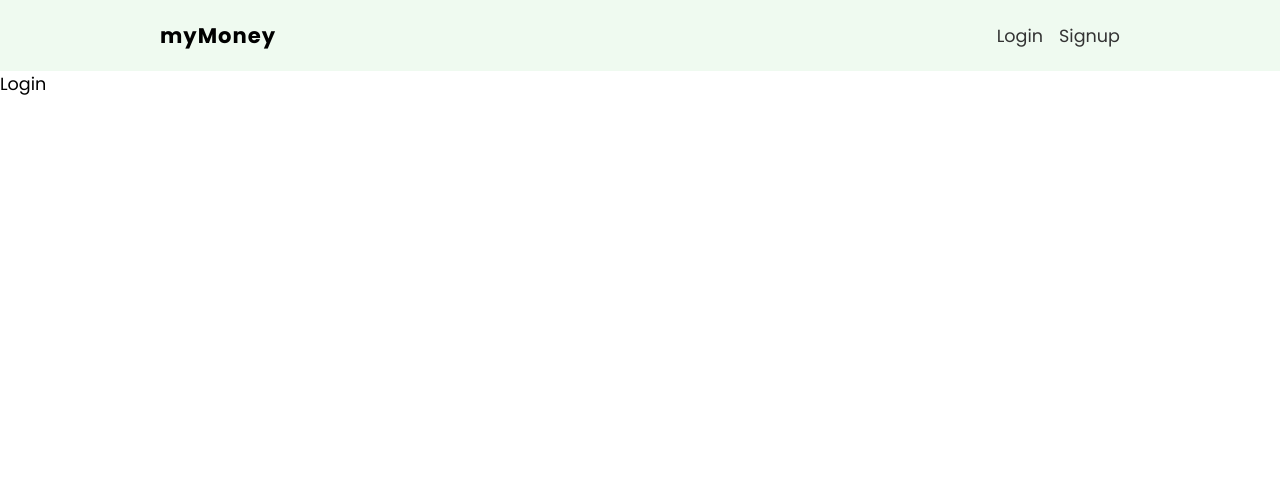
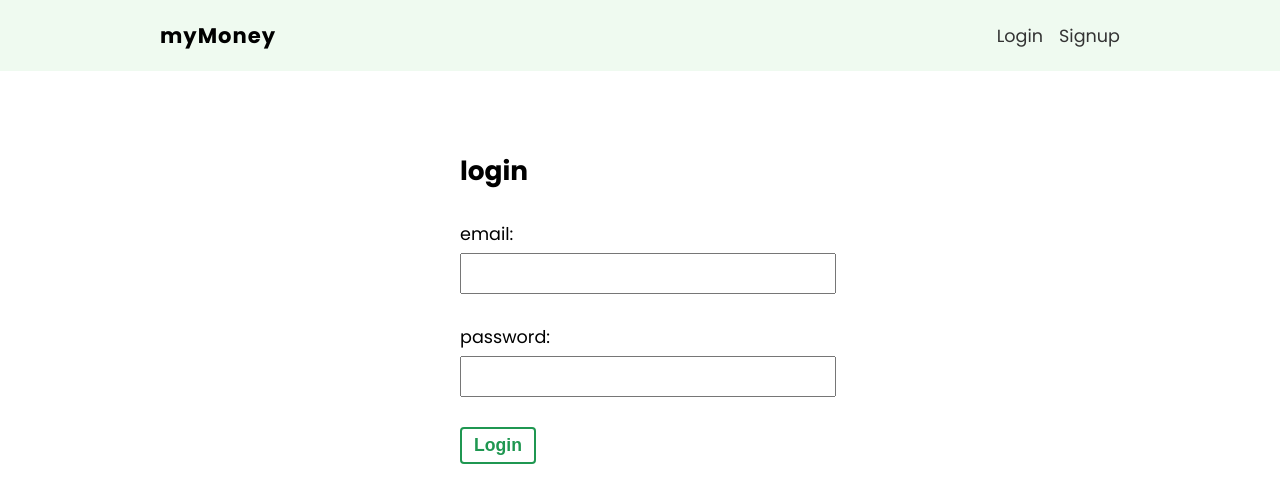
Before and after one commit to Muhammad46Shams/my-moeny, a React (Create React App) app: page /login in a window 1280 px wide. Shown: the top 502 px of the page. Built offline with nearby package versions, Linux system fonts and the light colour scheme.

Commit message:
implement login module

```diff
--- a/src/pages/Login/Login.jsx
+++ b/src/pages/Login/Login.jsx
@@ -1,9 +1,37 @@
+import { useState } from 'react'
+
+// styles
 import styles from './Login.module.css'
 
 export default function Login() {
+  const [email, setEmail] = useState('')
+  const [password, setPassword] = useState('')
+
+  const handleSubmit = (e) => {
+    e.preventDefault()
+    console.log(email, password)
+  }
+
   return (
-    <div>
-        Login
-    </div>
+    <form onSubmit={handleSubmit} className={styles['login-form']}>
+      <h2>login</h2>
+      <label>
+        <span>email:</span>
+        <input
+          type="email"
+          onChange={(e) => setEmail(e.target.value)}
+          value={email}
+        />
+      </label>
+      <label>
+        <span>password:</span>
+        <input
+          type="password"
+          onChange={(e) => setPassword(e.target.value)}
+          value={password}
+        />
+      </label>
+      <button className="btn">Login</button>
+    </form>
   )
 }
--- a/src/pages/Login/Login.module.css
+++ b/src/pages/Login/Login.module.css
@@ -0,0 +1,20 @@
+
+.login-form {
+  max-width: 360px;
+  margin: 60px auto;
+  padding: 20px;
+}
+.login-form label {
+  display: block;
+  margin: 30px auto;
+}
+.login-form span {
+  display: block;
+  margin-bottom: 6px;
+}
+.login-form input {
+  padding: 8px 6px;
+  font-size: 1em;
+  color: #777;
+  width: 100%;
+}
```
